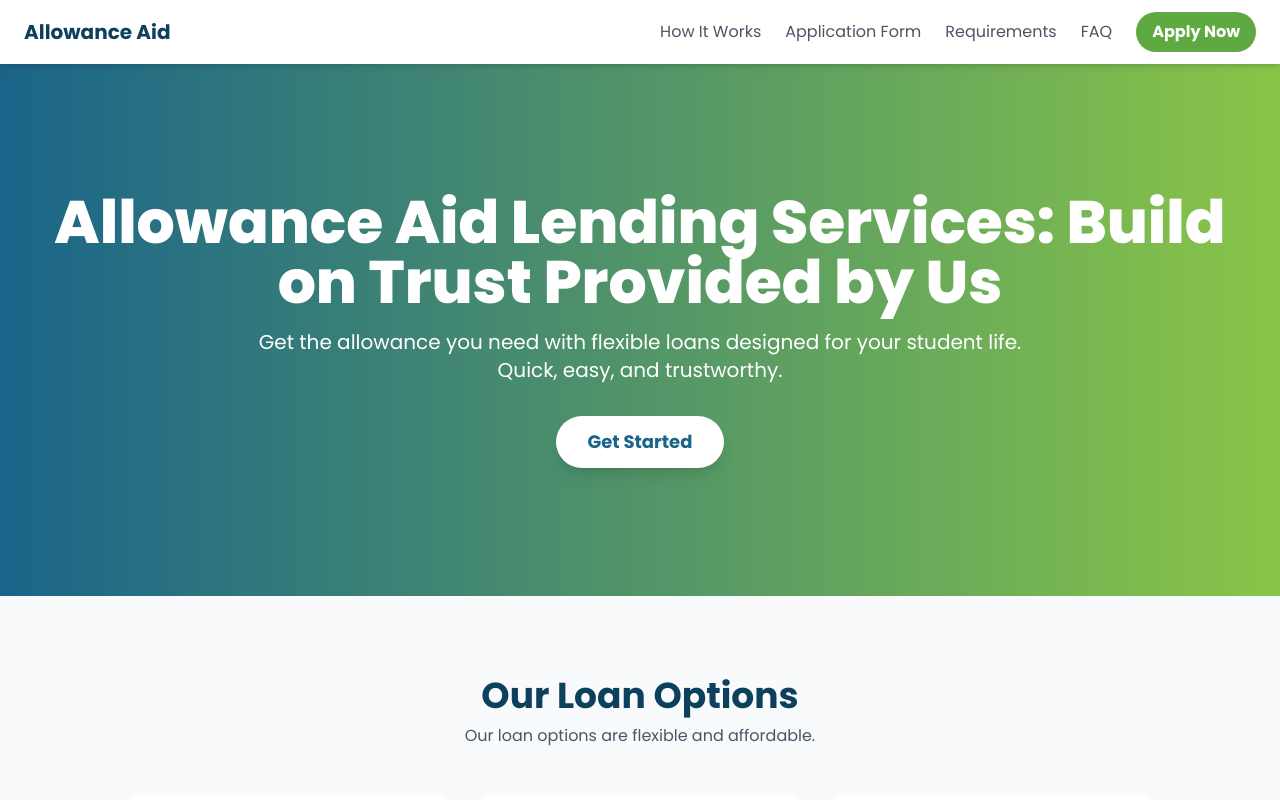
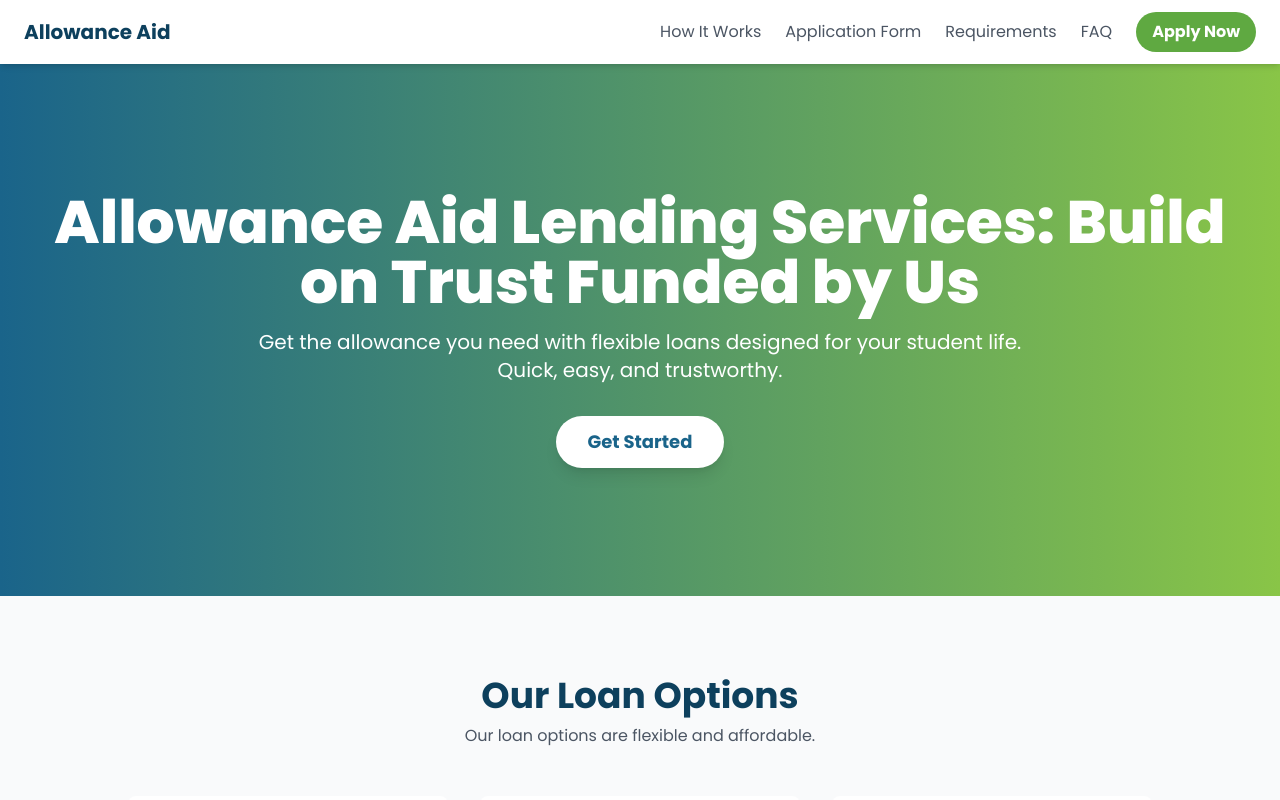
Before and after one commit to limonalvin-hub/AAlendingservices, a React (Vite) app: page / in a window 1280 px wide. Shown: the top 800 px of the page. Built offline with nearby package versions, Linux system fonts and the light colour scheme.

Commit message:
feat: Update hero section tagline
The hero section tagline was updated from "Build on Trust Provided by Us" to "Build on Trust Funded by Us" to better reflect the lending service's core offering and build confidence with potential users.

```diff
--- a/components/Hero.tsx
+++ b/components/Hero.tsx
@@ -8,7 +8,7 @@ const Hero: React.FC<HeroProps> = ({ onShowApplicationForm }) => {
   return (
     <section id="hero" className="bg-gradient-to-r from-brand-blue to-brand-green-light text-white py-20 md:py-32">
       <div className="container mx-auto px-6 text-center">
-        <h1 className="text-3xl sm:text-4xl md:text-6xl font-extrabold leading-tight mb-4">Allowance Aid Lending Services: Build on Trust Provided by Us</h1>
+        <h1 className="text-3xl sm:text-4xl md:text-6xl font-extrabold leading-tight mb-4">Allowance Aid Lending Services: Build on Trust Funded by Us</h1>
         <p className="text-lg md:text-xl mb-8 max-w-3xl mx-auto">Get the allowance you need with flexible loans designed for your student life. Quick, easy, and trustworthy.</p>
         <button
           onClick={onShowApplicationForm}
```
